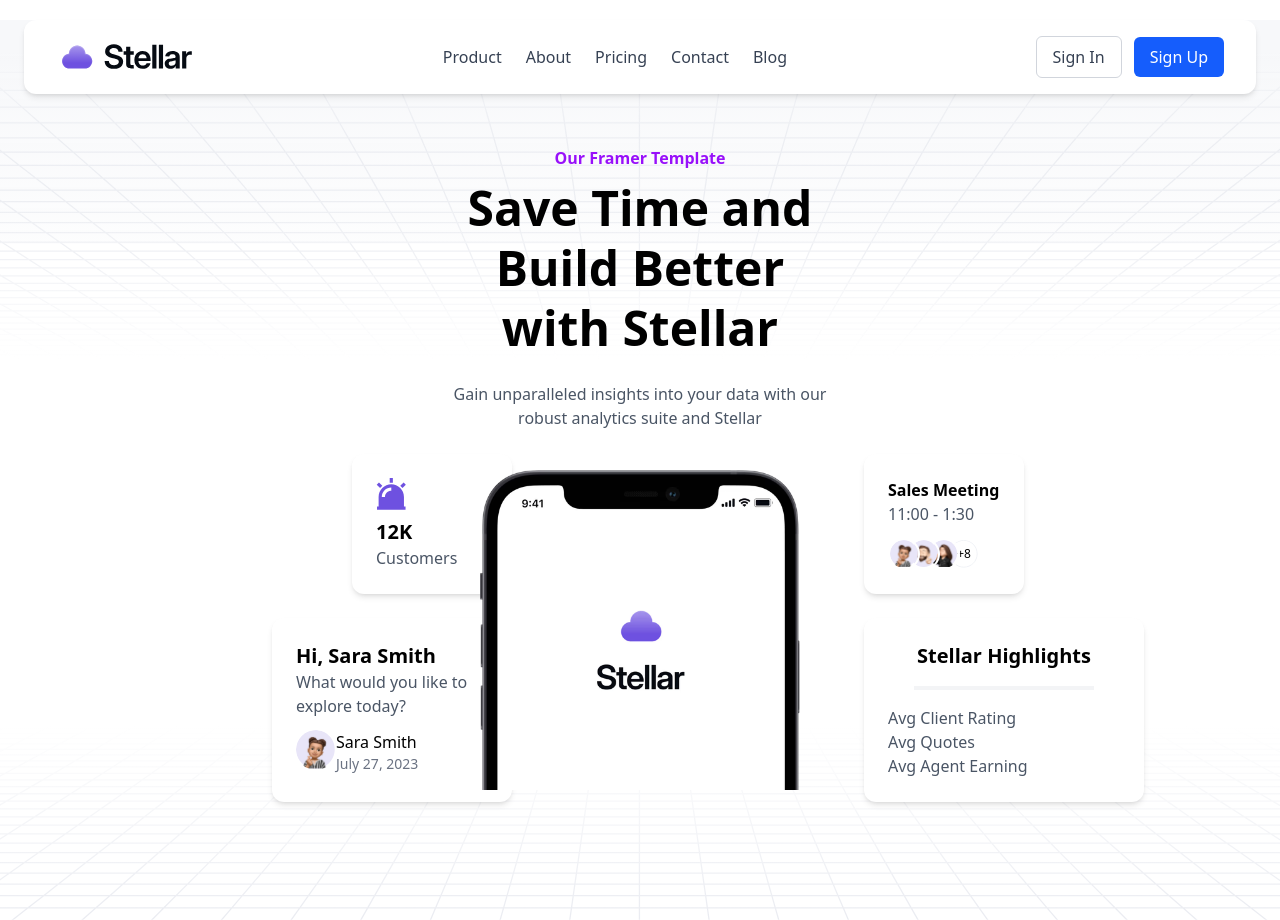
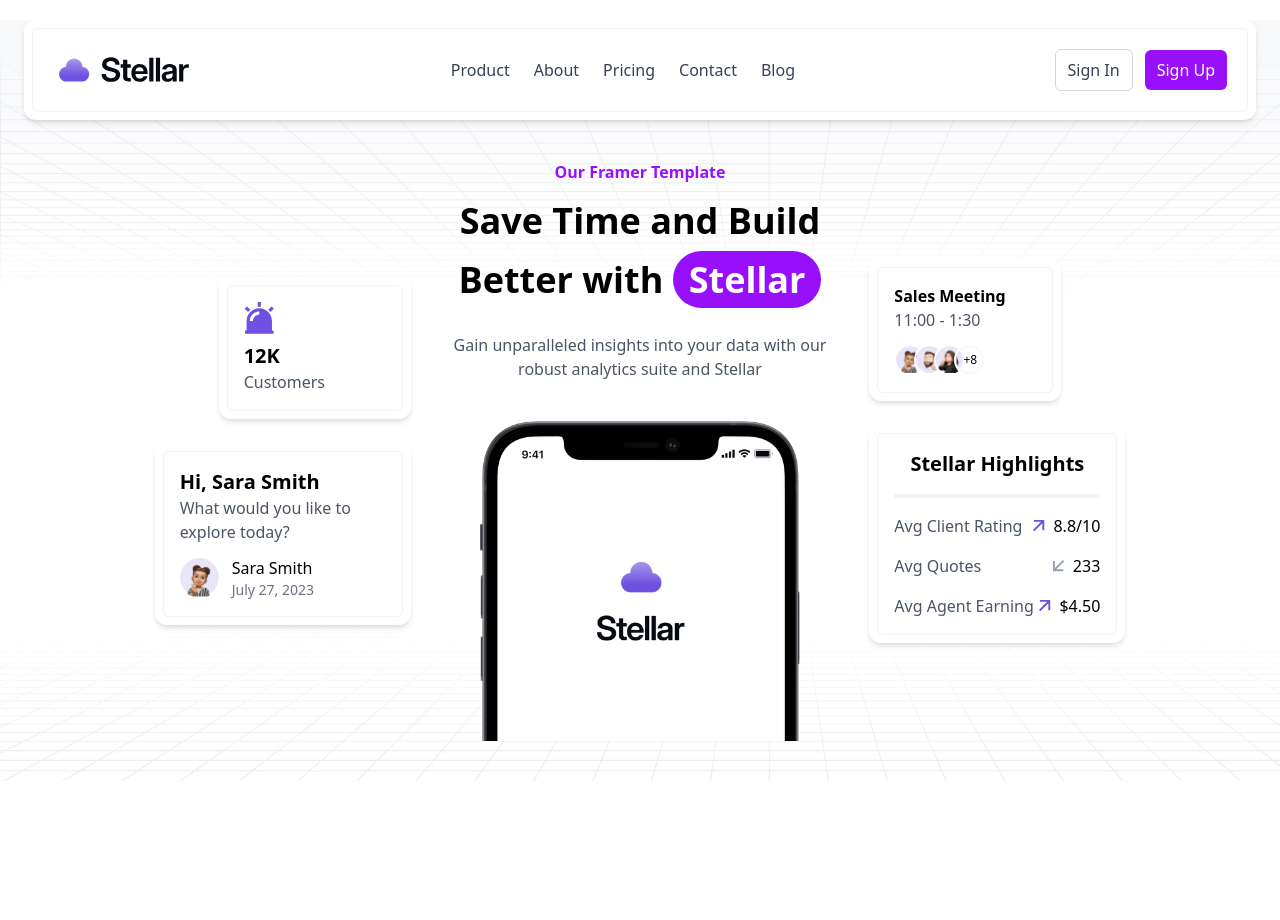
Before and after one commit to tubbairfan/landing-page, a React (Vite) app: page / in a window 1280 px wide. After the commit the page ends 800 px from the top, so only its background shows below. Built offline with nearby package versions, Linux system fonts and the light colour scheme.

Commit message:
modified

```diff
--- a/src/App.tsx
+++ b/src/App.tsx
@@ -5,11 +5,10 @@ import Container from "./assets/Container.svg";
 const App: React.FC = () => {
   return (
     <div
-      className="relative h-[900px] bg-no-repeat bg-cover bg-center"
+      className="relative h-500px bg-no-repeat bg-cover "
       style={{ backgroundImage: `url(${Container})` }}
     >
 
-      {/* Content on top of background */}
       <div className="relative ">
         <Navbar />
         <HeroSection />
--- a/src/layout/Navbar.tsx
+++ b/src/layout/Navbar.tsx
@@ -1,17 +1,21 @@
+import { useState } from "react";
 import logo from "../assets/logo.svg";
 
 export const Navbar: React.FC = () => {
-    const links = ["Product", "About", "Pricing", "Contact", "Blog"];
+    const links: string[] = ["Product", "About", "Pricing", "Contact", "Blog"];
+    const [menuOpen, setMenuOpen] = useState<boolean>(false);
+
     return (
-        <>
-            <nav className="flex items-center justify-between px-8 py-4 bg-white shadow-md rounded-xl mx-6 mt-5 ">
-
+        <nav className="bg-white shadow-md rounded-xl mx-3 md:mx-6 mt-5 px-2 md:px-2 py-2">
+            <div className="border border-gray-100 p-5 rounded-md ">
+                <div className="flex items-center justify-between">
                     <img
                         src={logo}
                         alt="Stellar Logo"
-                    className="h-10 w-auto cursor-pointer"
+                        className="h-8 md:h-10 w-auto cursor-pointer"
                     />
-                <ul className="flex items-center gap-6 text-gray-700 font-medium">
+
+                    <ul className="hidden md:flex items-center gap-6 text-gray-700 font-medium">
                         {links.map((item) => (
                             <li
                                 key={item}
@@ -21,17 +25,67 @@ export const Navbar: React.FC = () => {
                             </li>
                         ))}
                     </ul>
-                <div className="flex items-center gap-3">
-                    <button className="px-4 py-2 border border-gray-300 rounded-md text-gray-700 hover:bg-gray-100 transition">
+
+                    <div className="hidden md:flex items-center gap-3">
+                        <button className="md:px-3 px-4 py-2 border border-gray-300 rounded-md text-gray-700 hover:bg-gray-100 transition">
                             Sign In
                         </button>
-                    <button className="px-4 py-2 bg-blue-600 text-white rounded-md hover:bg-blue-700 transition">
+                        <button className="md:px-3 px-4 py-2 bg-purple-600 text-white rounded-md hover:bg-blue-700 transition">
                             Sign Up
                         </button>
                     </div>
 
+                    <button
+                        className="md:hidden text-2xl"
+                        onClick={() => setMenuOpen((prev) => !prev)}
+                        aria-label="Toggle menu"
+                    >
+                        ☰
+                    </button>
+                </div>
+
+                {menuOpen && (
+                    <div
+                        className="fixed inset-0 bg-black/40 z-40 md:hidden"
+                        onClick={() => setMenuOpen(false)}
+                    />
+                )}
+                <div
+                    className={`fixed top-0 right-0 h-full w-64 bg-white z-50 shadow-lg transform transition-transform duration-300 md:hidden
+                ${menuOpen ? "translate-x-0" : "translate-x-full"}`}
+                >
+                    <div className="flex items-center justify-between px-4 py-4 border-b">
+                        <span className="font-bold text-lg"></span>
+                        <button
+                            className="text-2xl"
+                            onClick={() => setMenuOpen(false)}
+                        >
+                            ✕
+                        </button>
+                    </div>
+
+                    <ul className="flex flex-col gap-5 px-6 py-6 text-gray-700 font-medium">
+                        {links.map((item) => (
+                            <li
+                                key={item}
+                                className="cursor-pointer hover:text-blue-600"
+                                onClick={() => setMenuOpen(false)}
+                            >
+                                {item}
+                            </li>
+                        ))}
+                    </ul>
+
+                    <div className="flex flex-col gap-3 px-6 mt-auto">
+                        <button className="px-4 py-2 border border-gray-300 rounded-md text-gray-700">
+                            Sign In
+                        </button>
+                        <button className="px-4 py-2 bg-purple-600 text-white rounded-md">
+                            Sign Up
+                        </button>
+                    </div>
+                </div>
+            </div>
         </nav>
-        </>
     );
-
 };
--- a/src/screen/HeroSection.tsx
+++ b/src/screen/HeroSection.tsx
@@ -4,48 +4,56 @@ import Group from "../assets/Group.svg"
 import Group1 from "../assets/Group1.svg"
 import Group2 from "../assets/Group2.svg"
 import Group3 from "../assets/Group3.svg"
+import arrowup from "../assets/arrowup.svg"
+import arrowdown from "../assets/arrowdown.svg"
 export const HeroSection: React.FC = () => {
 
     return (
-        <div className="px-8 py-10">
+        <div className="overflow-x-hidden px-4 md:px-8 py-10">
+            <div className="grid grid-cols-1 md:grid-cols-3 gap-10 items-center">
 
-            <div className="grid grid-cols-1 lg:grid-cols-3 gap-8 items-center">
+                {/* LEFT CARDS */}
+                <div className="order-2 md:order-none flex flex-col gap-6 items-center md:items-end">
 
-                {/* right */}
-                <div className="flex flex-col gap-6 mt-80">
-                    {/* Card 1 */}
-                    <div className="bg-white rounded-xl p-6 w-40 ml-80 flex flex-col  shadow-md">
+                    <div className="bg-white rounded-xl p-2 w-48 shadow-md">
+                        <div className="border border-gray-100 p-4 rounded-md ">
                             <img src={vector} alt="..." className="h-8 w-8 mb-2" />
                             <p className="text-xl font-bold">12K</p>
-                        <p className="text-gray-600">Customers</p>
+                            <p className="text-gray-600">Customers</p></div>
+
                     </div>
-                    <div className="bg-white rounded-xl p-6 w-60 ml-60 flex flex-col shadow-md">
+
+                    <div className="bg-white rounded-xl p-2 w-64 shadow-md">
+                        <div className="border border-gray-100 p-4 rounded-md ">
                             <p className="text-xl font-bold">Hi, Sara Smith</p>
-                        <p className="text-gray-600  ">
+                            <p className="text-gray-600">
                                 What would you like to explore today?
                             </p>
-                        <div className="mt-3 flex flex-row ">
-                            <img src={Group} className="h-10 w-10 rounded-full gap-2 mb-2" />
-                            <div >
+
+                            <div className="mt-3 flex items-center gap-3">
+                                <img src={Group} className="h-10 w-10 rounded-full" />
+                                <div>
                                     <p className="font-medium">Sara Smith</p>
                                     <p className="text-sm text-gray-500">July 27, 2023</p>
                                 </div>
-
+                            </div>
+                        </div>
                     </div>
                 </div>
 
-
-                </div>
-
-                {/*center */}
-                <div className="text-center ">
+                {/* CENTER CONTENT */}
+                <div className="order-1 md:order-none text-center">
                     <p className="text-purple-600 font-semibold mb-2">
                         Our Framer Template
                     </p>
 
-                    <p className="text-4xl md:text-5xl font-bold leading-tight">
-                        Save Time and Build Better with Stellar
+                    <p className="text-3xl md:text-4xl font-bold leading-relaxed">
+                        Save Time and Build Better with{' '}
+                        <span className="bg-purple-600 text-white px-4 py-1 rounded-full">
+                            Stellar
+                        </span>
                     </p>
+
 
                     <p className="mt-6 max-w-md mx-auto text-gray-600">
                         Gain unparalleled insights into your data with our robust analytics suite and Stellar
@@ -54,60 +62,72 @@ export const HeroSection: React.FC = () => {
                     <img
                         src={mobile}
                         alt="picture"
-                        className="h-80 w-auto mt-10 mx-auto"
+                        className="h-64 md:h-80 w-auto mt-10 mx-auto"
                     />
                 </div>
 
-                {/* right */}
-                <div className="flex flex-col gap-6 mt-80 ">
-
-                    <div className="bg-white rounded-xl p-6  w-40 flex flex-col  shadow-md">
+                {/* RIGHT CARDS */}
+                <div className="order-3 md:order-none flex flex-col gap-6 items-center md:items-start">
+                    <div className="bg-white rounded-xl p-2 w-48 shadow-md">
+                        <div className="border border-gray-100 p-4 rounded-md ">
                             <p className="text-md font-bold">Sales Meeting</p>
                             <p className="text-gray-600">11:00 - 1:30</p>
+
                             <div className="flex mt-3 -space-x-3">
-                            <img
-                                src={Group}
-                                className="h-8 w-8 rounded-full border-2 border-white z-30"
-                            />
-                            <img
-                                src={Group1}
-                                className="h-8 w-8 rounded-full border-2 border-white z-20"
-                            />
-                            <img
-                                src={Group2}
-                                className="h-8 w-8 rounded-full border-2 border-white z-10"
-                            />
-                            <div className="relative inline-block h-8 w-8">
-                                <img
-                                    src={Group3}
-                                    className="h-8 w-8 rounded-full border-2 border-white"
-                                />
-                                <span className="absolute inset-0 flex items-center justify-center text-xs text-black">
+                                <img src={Group} className="h-8 w-8 rounded-full border-2 border-white" />
+                                <img src={Group1} className="h-8 w-8 rounded-full border-2 border-white" />
+                                <img src={Group2} className="h-8 w-8 rounded-full border-2 border-white" />
+                                <div className="relative h-8 w-8">
+                                    <img src={Group3} className="h-8 w-8 rounded-full border-2 border-white" />
+                                    <span className="absolute inset-0 flex items-center justify-center text-xs">
                                         +8
                                     </span>
                                 </div>
-
+                            </div>
+                        </div>
                     </div>
 
+                    <div className="bg-white rounded-xl p-2 w-64 shadow-md">
+                        <div className="border border-gray-100 p-4 rounded-md ">
+                            <p className="text-xl font-bold text-center">
+                                Stellar Highlights
+                            </p>
+                            <div className="h-1 w-full bg-gray-100 my-4"></div>
+                            <div className="flex flex-col gap-4">
+                                <div className="flex items-center justify-between">
+                                    <p className="text-gray-600">Avg Client Rating</p>
+                                    <div className="flex items-center gap-2">
+                                        <img src={arrowup} alt="arrow up" className="h-3 w-3" />
+                                        <p>8.8/10</p>
+                                    </div>
                                 </div>
 
 
-                    <div className="bg-white rounded-xl p-6  w-70 shadow-md">
-                        <p className="text-xl font-bold text-center">
-                            Stellar Highlights
-                        </p>
-                        <div className="h-1 w-45 bg-gray-100 mx-auto mt-4 mb-4"></div>
-                        <p className="text-gray-600">Avg Client Rating</p>
+                                <div className="flex items-center justify-between">
                                     <p className="text-gray-600">Avg Quotes</p>
+                                    <div className="flex items-center gap-2">
+                                        <img src={arrowdown} alt="arrow down" className="h-3 w-3" />
+                                        <p>233</p>
+                                    </div>
+                                </div>
+
+
+                                <div className="flex items-center justify-between">
                                     <p className="text-gray-600">Avg Agent Earning</p>
+                                    <div className="flex items-center gap-2">
+                                        <img src={arrowup} alt="arrow up" className="h-3 w-3" />
+                                        <p>$4.50</p>
+                                    </div>
+                                </div>
+                            </div>
+
+
+
+                        </div>
                     </div>
                 </div>
 
             </div>
         </div>
-
-
-
-
     )
 }
```
Also changed, not shown: src/assets/arrowdown.svg (added), src/assets/arrowup.svg (added), src/index.css (line endings or trailing spaces). Lines whose indentation alone changed are shown as unchanged.
